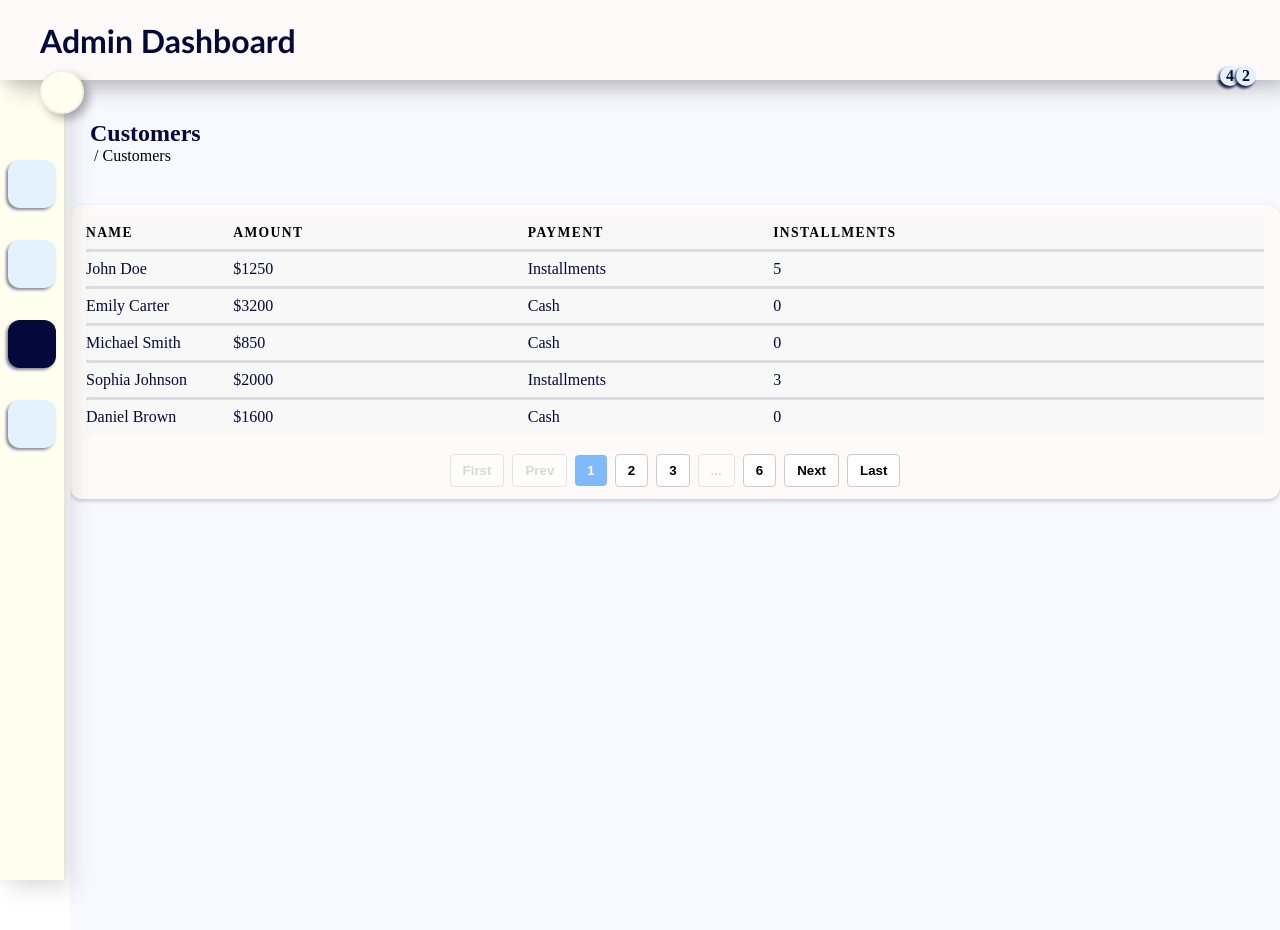
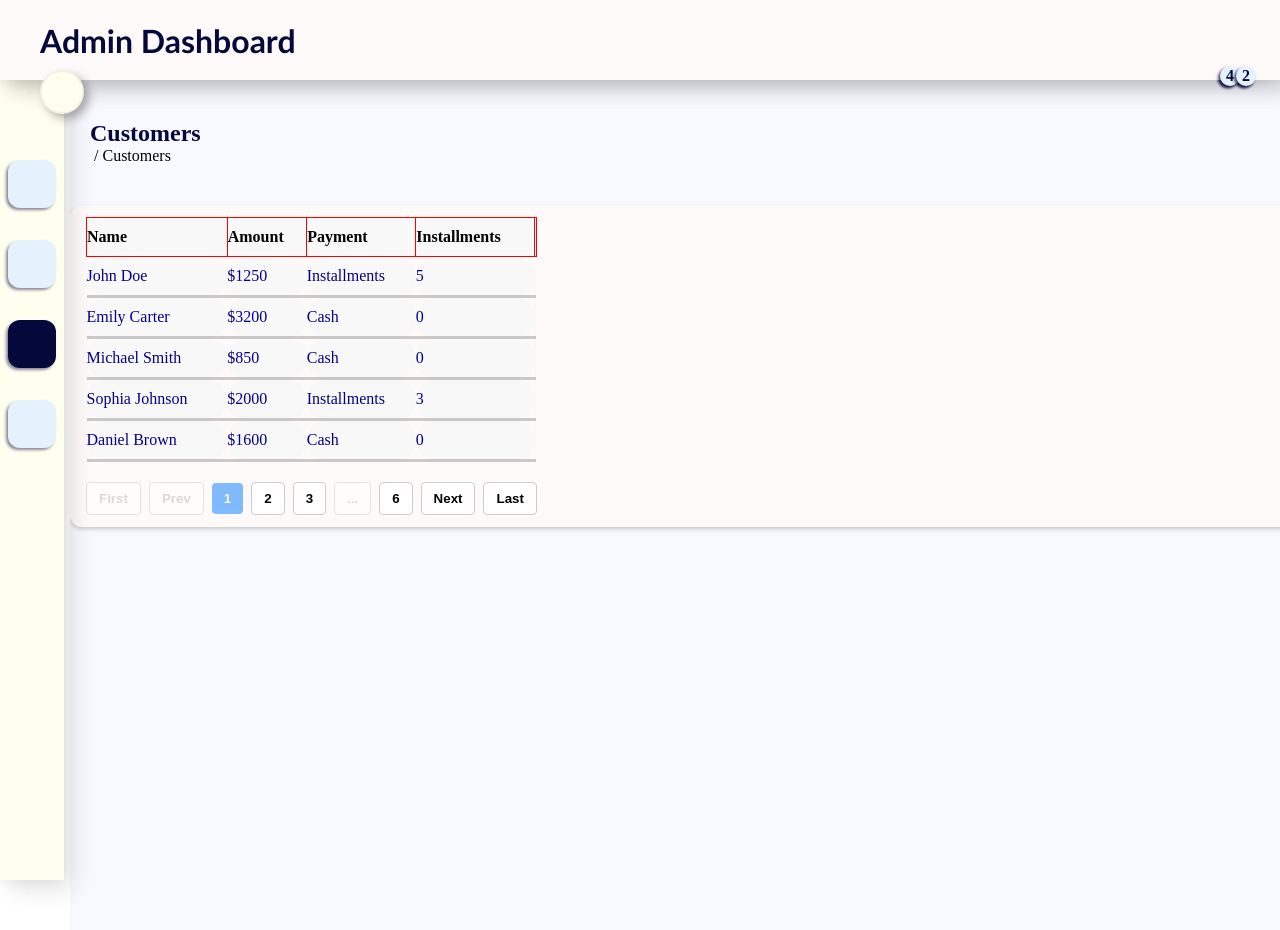
Before and after one commit to banuaggun/react-admin-dashboard, a React (Vite) app: page /customers in a window 1280 px wide. Shown: the top 930 px of the page. Built offline with nearby package versions, Linux system fonts and the light colour scheme; some icons are missing.

Commit message:
customer table and positioning reorganized

```diff
--- a/src/components/customer-elements/customer-ui/customer-table/CustomerTable.jsx
+++ b/src/components/customer-elements/customer-ui/customer-table/CustomerTable.jsx
@@ -1,64 +1,68 @@
 import React, { useState } from "react";
 import CustomerDetail from "../customer-detail/CustomerDetail";
 import Pagination from "../pagination/Pagination";
+import PersonalInfo from "../customer-actions/PersonalInfo";
 import './customer-table.css';
 
 const CustomerTable = ({ items }) => {
-  const [detail, setDetail] = useState('Personal Information');
   const [currentPage, setCurrentPage] = useState(1);
   const itemsPerPage = 5;
 
-  const handleDetailChange = detail => {
-    setDetail(detail);
-  };
+  const [selectedCustomerId, setSelectedCustomerId] = useState(null);
+  const [selectedAction, setSelectedAction] = useState(null);
 
-  // Sayfalama için öğeleri filtreleme
   const startIndex = (currentPage - 1) * itemsPerPage;
   const paginatedItems = items.slice(startIndex, startIndex + itemsPerPage);
   const totalPages = Math.ceil(items.length / itemsPerPage);
 
+  const selectedCustomer = items.find(c => c.id === selectedCustomerId);
+
   return (
-    <div>
+    <div className="customer-table-wrapper">
+      <div className="left-panel">
         <table className="customer-table">
           <thead className="customer-table-header">
             <tr>
-            <th scope="col">Name</th>
-            <th scope="col">Amount</th>
-            <th scope="col">Payment</th>
-            <th scope="col">Installments</th>
-            <th scope="col"></th>
+              <th>Name</th>
+              <th>Amount</th>
+              <th>Payment</th>
+              <th>Installments</th>
+              <th></th>
             </tr>
           </thead>
           <tbody>
             {paginatedItems.map((item) => (
               <tr key={item.id}>
-              <td data-label="name" scope="row">
-                <span>{item.customer_name}</span>
-              </td>
-              <td data-label="spending" scope="row">
-                ${item.spending}
-              </td>
-              <td data-label="payment type" scope="row">
-                {item.payment_type}
-              </td>
-              <td data-label="installments left" scope="row">
-                {item.installments_left}
-              </td>
+                <td>{item.customer_name}</td>
+                <td>${item.spending}</td>
+                <td>{item.payment_type}</td>
+                <td>{item.installments_left}</td>
                 <td>
-                <CustomerDetail detailChange={handleDetailChange} />
+                  <CustomerDetail
+                    onSelectDetail={(action) => {
+                      setSelectedCustomerId(item.id);
+                      setSelectedAction(action);
+                    }}
+                  />
                 </td>
               </tr>
             ))}
           </tbody>
         </table>
 
-      {/* Sayfalama bileşeni */}
         <Pagination
           currentPage={currentPage}
           totalPages={totalPages}
           onPageChange={setCurrentPage}
         />
       </div>
+
+      <div className={`right-panel ${selectedCustomer && selectedAction ? 'open' : ''}`}>
+        {selectedAction === 'Personal Information' && selectedCustomer && (
+          <PersonalInfo customer={selectedCustomer} />
+        )}
+      </div>
+    </div>
   );
 };
 
--- a/src/components/customer-elements/customer-ui/customer-table/customer-table.css
+++ b/src/components/customer-elements/customer-ui/customer-table/customer-table.css
@@ -1,184 +1,60 @@
-.customer-table{
-  width: 100%;
-  margin: 0;
-  padding: 0;
-  table-layout: fixed;
-  border: none;
-  border-collapse: collapse;
+.customer-table-wrapper {
+  display: flex;
+  align-items: flex-start;
+  gap: 20px;
 }
 
-.customer-table-header{
-  font-size:1rem;
+.left-panel {
+  flex: 1;
+}
+
+.right-panel {
+  width: 600px;
+  min-height: 200px;
+  background: green;
+  border-left: 1px solid #ddd;
+  padding: 20px;
+  transform: translateX(100%);
+  transition: transform 0.3s ease;
+  position: relative;
+  margin-left:400px;
+  z-index:9999;
+
+}
+
+.right-panel.open {
+  transform: translateX(0%);
+  box-shadow: -4px 0 12px rgba(0,0,0,0.1);
+}
+
+
+
+
+.customer-table{
+    width:100%;
+    margin:0;
+    padding:0;
+    height:auto;
+    text-align: left;
+    border-collapse: collapse;
+    border:none;
 }
 
 .customer-table th{
-  color:#000;
+    color:#000;
+    padding:10px 0;
+    border:1px solid red;
+}
+
+table.customer-table tr td{
+    padding:10px 0;
+    border-bottom:3px solid rgba(0, 0, 0, 0.2);
+    border-radius: 20px;
 }
 
 table.customer-table tr{
   background-color: #f8f8f8;
   border: none;
   text-transform: capitalize;
+  color:#04008b;
 }
-
-table.customer-table th,
-table.customer-table t{
-  text-align: left;
-}
-
-table.customer-table th{
-  color:#000;
-  font-size: 0.85em;
-  letter-spacing: 0.1em;
-  text-transform: uppercase;
-}
-
-table.customer-table td{
-  color:#04083b;
-}
-
-@media screen and (max-width:600px){
-  table.customer-table{
-    border:0;
-  }
-  table.customer-table thead{
-    border: none;
-    clip: rect(0 0 0 0);
-    height: 1px;
-    margin: -1px;
-    overflow: hidden;
-    padding: 0;
-    position: absolute;
-    width: 1px;
-  }
-  table.customer-table tr{
-    border-bottom: 3px solid #ddd;
-    display: block;
-    margin-bottom: 0.625em;
-    padding: 0.35em;
-  }
-  table.customer-table th,
-  table.customer-table td{
-    padding:0.625em;
-  }
-  table.customer-table td {
-    border-bottom: 1px solid #ddd;
-    display: block;
-    font-size: 0.8em;
-    text-align: right;
-  }
-  table.customer-table td::before {
-    content: attr(data-label);
-    float: left;
-    font-weight: bold;
-    text-transform: uppercase;
-    color:#000;
-  }
-  table.customer-table tbody tr:last-child {
-    border-bottom: 0;
-  }
-}
-
-@media screen and (min-width: 601px) and (max-width: 1024px) {
-    .customer-table thead {
-        display: none; /* Hides the header row */
-      }
-    .customer-table tbody tr {
-      display: block;
-      padding:4px 0;
-      border-bottom: 3px solid #ddd;
-    }
-
-    .customer-table th {
-      display: block;
-      font-weight: bold;
-      text-transform: uppercase;
-      padding:0;
-      color:#000;
-    }
-
-    .customer-table td {
-      display: block;
-      font-size: 1rem;
-      text-align: left;
-      position: relative;
-      padding:0;
-    }
-
-    table.customer-table th,
-    table.customer-table td {
-        padding: 8px 0;
-    }
-
-    .customer-table td[data-label="name"]::before,
-    .customer-table td[data-label="amount"]::before,
-    .customer-table td[data-label="payment type"]::before,
-    .customer-table td[data-label="installments left"]::before {
-      content: attr(data-label);
-      font-weight: bold;
-      text-transform: uppercase;
-      display: block;
-      margin-bottom:4px;
-      color:#000;
-    }
-
-    .customer-table td[data-label="name"],
-    .customer-table td[data-label="amount"] {
-      display: inline-block;
-      width: 48%;
-      vertical-align: top;
-    }
-
-    .customer-table td[data-label="payment type"],
-    .customer-table td[data-label="installments left"] {
-      display: inline-block;
-      width: 48%;
-      text-align: left;
-      vertical-align: top;
-    }
-    .customer-table tbody tr:last-child {
-        border-bottom: none;
-      }
-  }
-
-  @media only screen and (min-width:1025px) and (max-width:2600px){
-  .customer-table thead tr,
-  .customer-table tbody tr {
-    display: grid;
-    grid-template-columns: 0.6fr 1.2fr 1fr 1fr 1fr;
-
-
-    text-align: left;
-    border-bottom: 3px solid #ddd;
-
-  }
-
-  .customer-table th {
-    display: block;
-    font-weight: bold;
-    text-transform: uppercase;
-    text-align: left !important;
-    padding:0;
-  }
-
-  .customer-table td {
-    display: block;
-    font-size: 1rem;
-    text-align: left !important;
-    position: relative;
-    padding:0;
-  }
-
-  .customer-table thead tr th,
-  .customer-table tbody tr td {
-  text-align: left !important;
-}
-
-  table.customer-table th,
-  table.customer-table td {
-      padding: 8px 0;
-  }
-  .customer-table tbody tr:last-child {
-    border-bottom: none;
-  }
-}
```
Lines whose indentation alone changed are shown as unchanged.
